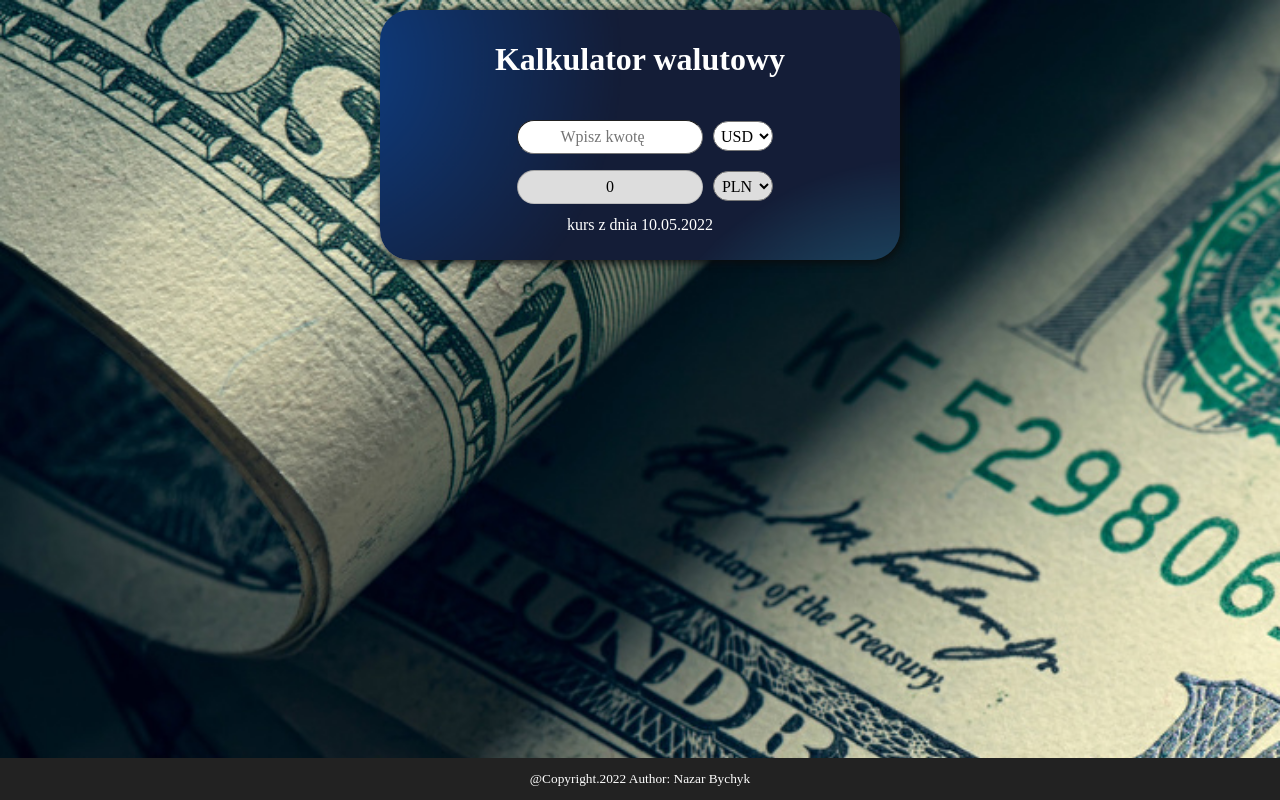
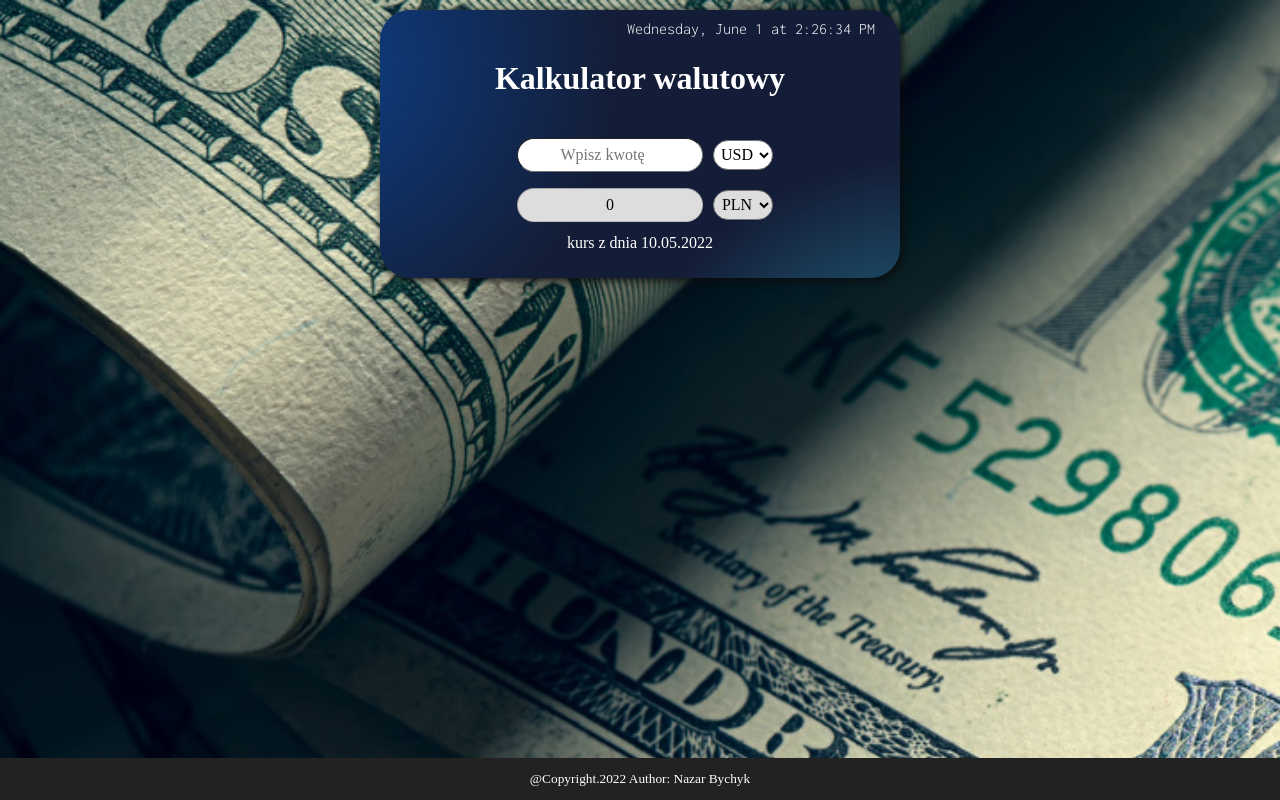
Before and after one commit to Ziko225/currency-converter-react, a React (Create React App) app: page / in a window 1280 px wide. Built offline with nearby package versions, Linux system fonts and the light colour scheme.

Commit message:
added date component

```diff
--- a/public/index.html
+++ b/public/index.html
@@ -1,19 +1,21 @@
 <!DOCTYPE html>
 <html lang="en">
+
 <head>
   <meta charset="utf-8" />
   <link rel="icon" href="%PUBLIC_URL%/favicon.ico" />
   <meta name="viewport" content="width=device-width, initial-scale=1" />
   <meta name="theme-color" content="#000000" />
-    <meta
-      name="description"
-      content="Web site created using create-react-app"
-    />
+  <meta name="description" content="Web site created using create-react-app" />
   <link rel="stylesheet" href="https://cdnjs.cloudflare.com/ajax/libs/normalize/8.0.1/normalize.min.css"
     integrity="sha512-NhSC1YmyruXifcj/KFRWoC561YpHpc5Jtzgvbuzx5VozKpWvQ+4nXhPdFgmx8xqexRcpAglTj9sIBWINXa8x5w=="
     crossorigin="anonymous" referrerpolicy="no-referrer" />
+  <link rel="preconnect" href="https://fonts.googleapis.com">
+  <link rel="preconnect" href="https://fonts.gstatic.com" crossorigin>
+  <link href="https://fonts.googleapis.com/css2?family=Inconsolata:wght@300&display=swap" rel="stylesheet">
   <title>Currency converter</title>
 </head>
+
 <body class="body">
   <noscript>You need to enable JavaScript to run this app.</noscript>
   <div id="root"></div>
@@ -28,4 +30,5 @@
       To create a production bundle, use `npm run build` or `yarn build`.
     -->
 </body>
+
 </html>
--- a/src/App.js
+++ b/src/App.js
@@ -1,11 +1,14 @@
 import Form from "./Form/index.js"
 import Footer from "./Footer/index.js"
 import Main from "./Main/index.js"
+import Time from "./Clock/index.js"
 
 function App() {
+
   return (
     <div>
       <Main
+        title={<Time />}
         content={<Form />}
       />
       <Footer />
--- /dev/null
+++ b/src/Clock/index.js
@@ -0,0 +1,22 @@
+import React from 'react';
+import { useCurrentDate } from './useCurrentDate.js'
+
+const Clock = () => {
+
+    const date = useCurrentDate();
+
+    return (
+        <p className='date'>
+            {date.toLocaleString(date, {
+                weekday: "long",
+                hour: "numeric",
+                minute: "numeric",
+                second: "numeric",
+                day: "numeric",
+                month: "long",
+            })}
+        </p>
+    )
+}
+
+export default Clock
--- /dev/null
+++ b/src/Clock/useCurrentDate.js
@@ -0,0 +1,17 @@
+import { useState, useEffect } from "react";
+
+export const useCurrentDate = () => {
+    const [date, setDate] = useState(new Date());
+
+    useEffect(() => {
+        const intervalId = setInterval(() => {
+            setDate(new Date());
+        }, 1000);
+
+        return () => {
+            clearInterval(intervalId);
+        };
+    }, []);
+
+    return date;
+}
--- a/src/Main/index.js
+++ b/src/Main/index.js
@@ -1,10 +1,14 @@
 import "./style.css";
 
-const Main = ({ content }) => (
-    <main className="main">
+
+const Main = ({ content, title }) => {
+
+    return (<main className="main">
+        {title}
         <h1 className="article__header">Kalkulator walutowy</h1>
         {content}
         <p>kurs z dnia 10.05.2022</p>
-    </main>
-)
+    </main>)
+}
+
 export default Main
--- a/src/Main/style.css
+++ b/src/Main/style.css
@@ -9,3 +9,8 @@
   max-width: 500px;
   box-shadow: 2px 2px 10px rgb(12, 12, 12);
 }
+.date{
+  font-family: 'Inconsolata', monospace;
+  margin: 0px 15px;
+  text-align: right;
+}
```
Lines whose indentation alone changed are shown as unchanged.
